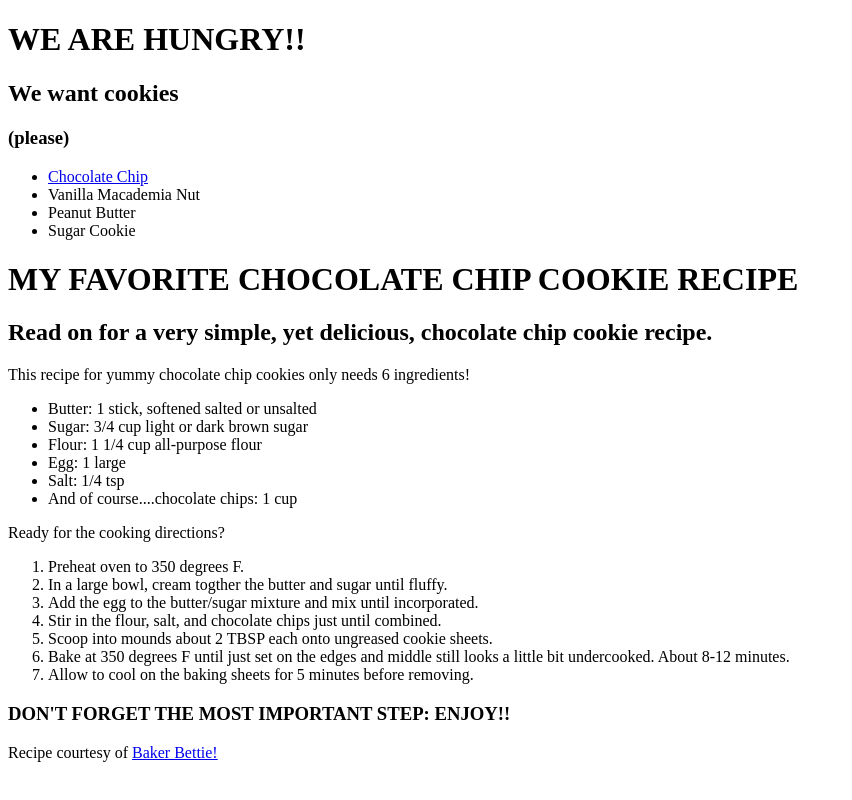
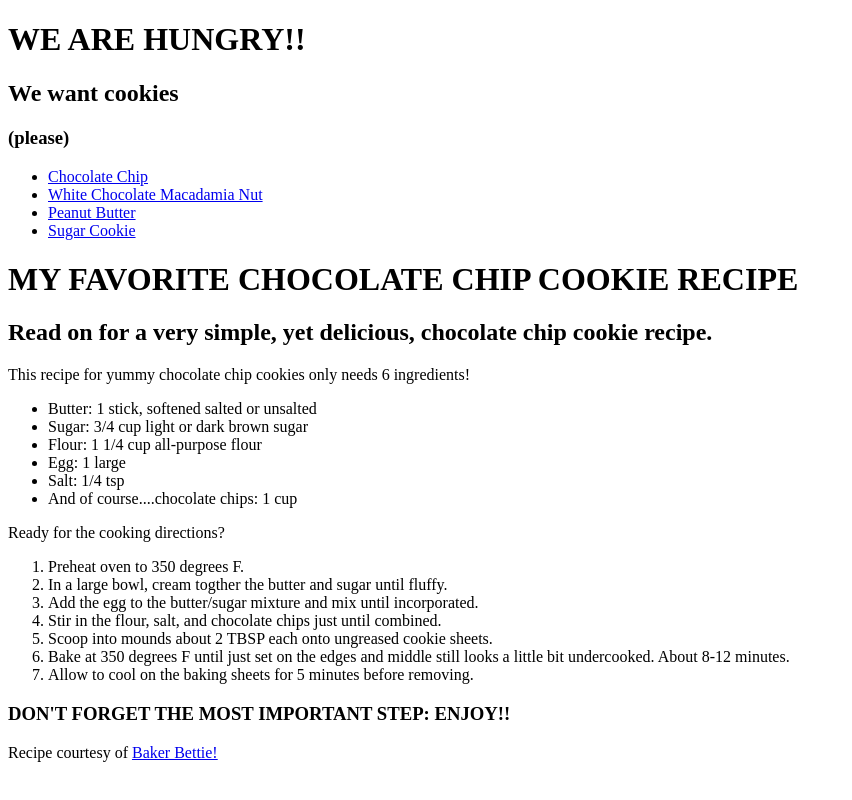
Before and after one commit to Yodaboomer/website1, a plain HTML site: page index.html in a window 1280 px wide. Shown: the whole page, without its empty margins (0-852 px from the left). Drawn offline with Linux system fonts and the light colour scheme.

Commit message:
add cookie pictures

```diff
--- a/index.html
+++ b/index.html
@@ -15,10 +15,10 @@
       <h2>We want cookies</h2>
       <h3>(please)</h3>
       <ul>
-        <li><a href="https://www.nestleusa.com" target="_blank">Chocolate Chip</a></li>
-        <li> Vanilla Macademia Nut</li>
-        <li>Peanut Butter</li>
-        <li>Sugar Cookie</li>
+        <li><a href="assets/chocolate chip.jpg" target="_blank">Chocolate Chip</a></li>
+        <li><a href="assets/macadamia.jpg" target="_blank">White Chocolate Macadamia Nut</a></li>
+        <li><a href="assets/pb.jpg" target="_blank">Peanut Butter</a></li>
+        <li><a href="assets/sugar.jpg" target="_blank">Sugar Cookie</a></li>
 
       </ul>
     </header>
```
Also changed, not shown: assets/chocolate chip.jpg (added), assets/macadamia.jpg (added), assets/pb.jpg (added), assets/sugar.jpg (added), 2 other files.
